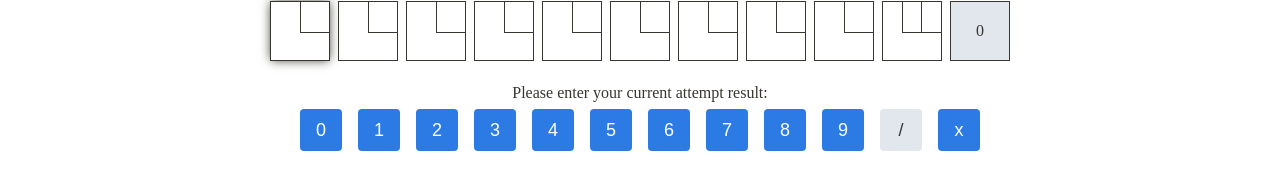
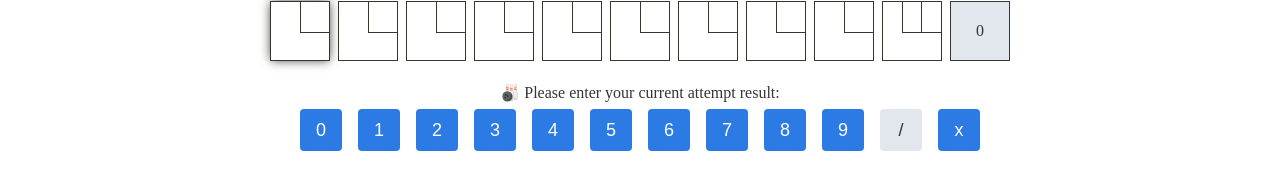
Before and after one commit to est1908/bowling-score, a React app: page / in a window 1280 px wide. Shown: the part 371-546 px from the top of the page. Built offline with nearby package versions, Linux system fonts and the light colour scheme.

Commit message:
fix encoding

```diff
--- a/public/index.html
+++ b/public/index.html
@@ -3,8 +3,12 @@
     <head>
         <title>Bowling score calculator</title>
         <link rel="icon" type="image/png" href="favicon-32.png" />
+        <meta charset="utf-8" />
         <meta name="viewport" content="width=device-width, user-scalable=no" />
-        <link href="https://fonts.googleapis.com/css?family=Roboto:300,400,500&subset=cyrillic&display=swap" rel="stylesheet" />
+        <link
+            href="https://fonts.googleapis.com/css?family=Roboto:300,400,500&subset=cyrillic&display=swap"
+            rel="stylesheet"
+        />
     </head>
     <body>
         <div id="root"></div>
--- a/src/components/smart/app/app-component.tsx
+++ b/src/components/smart/app/app-component.tsx
@@ -74,7 +74,7 @@ export default class App extends Component<Props, State> {
     renderActionButtons() {
         return (
             <>
-                <div className="app-container__status-text">{this.state.statusText}</div>
+                <div className="app-container__status-text">🎳&nbsp;{this.state.statusText}</div>
                 {!this.state.isGameFinished && (
                     <ActionButtons
                         maxNumber={this.state.pinsAvailable}
```
